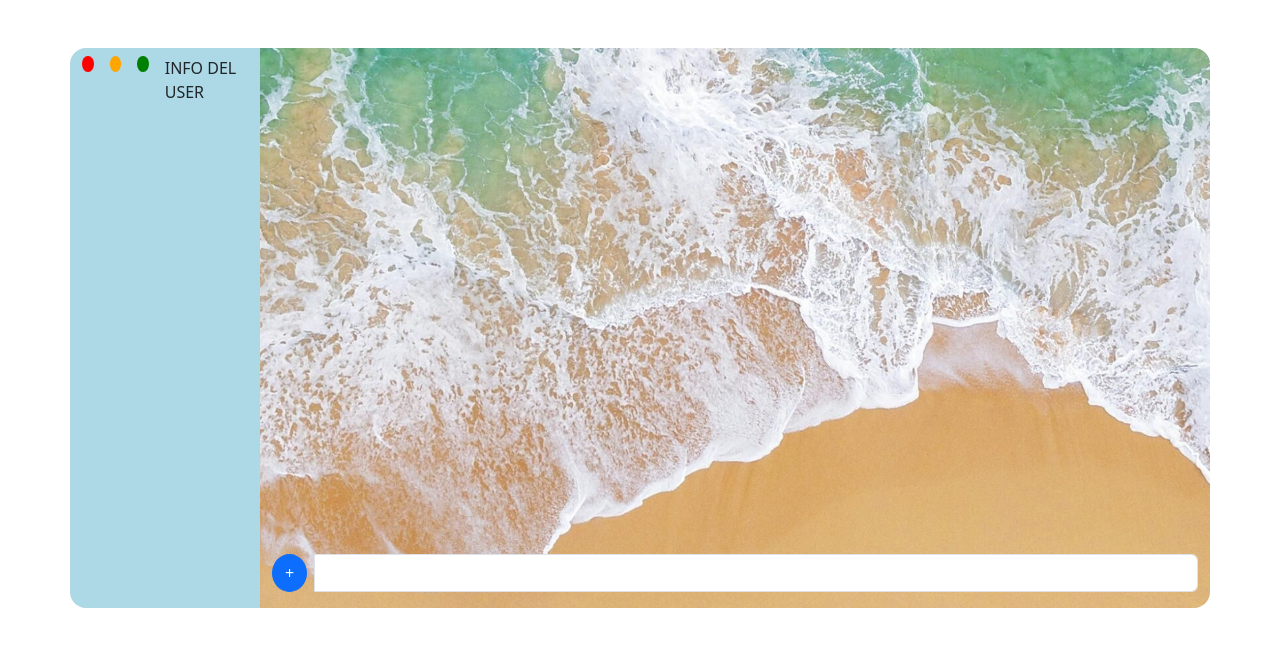
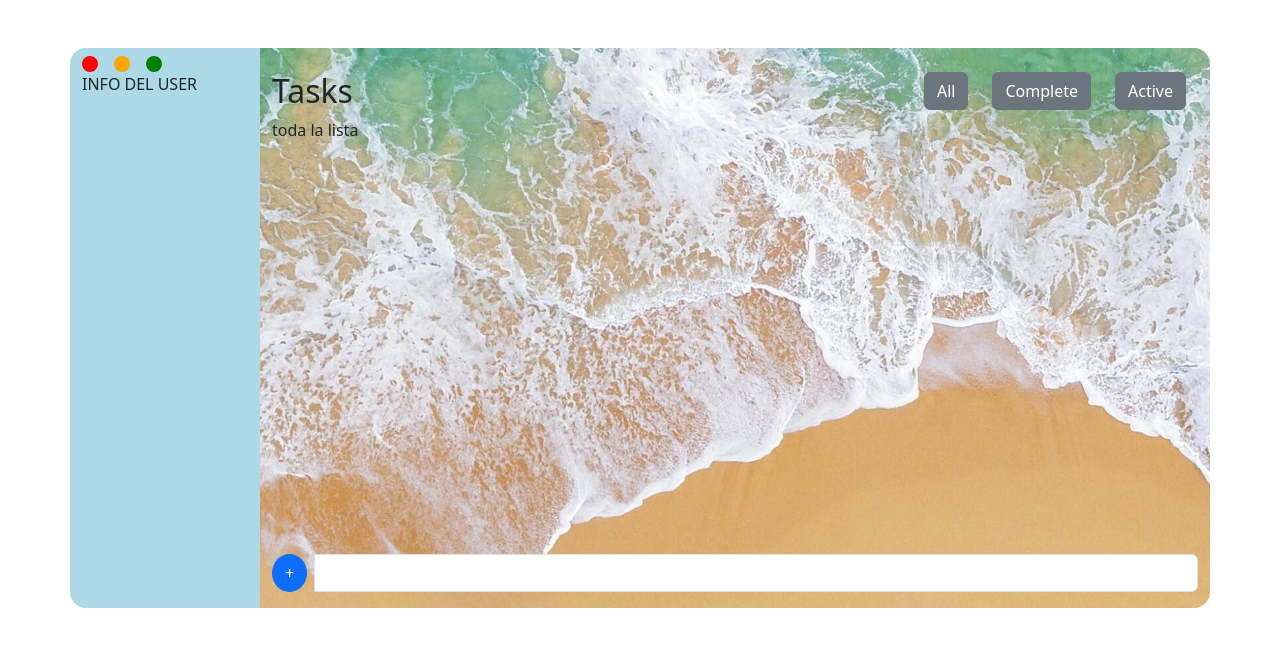
Before and after one commit to Lucas-Quiroga/crud-local, a React (Vite) app: page /all in a window 1280 px wide. Before the commit this address had no page. Shown: the top 646 px of the page. Built offline with nearby package versions, Linux system fonts and the light colour scheme.

Commit message:
posible cambios al filtro

```diff
--- a/src/App.tsx
+++ b/src/App.tsx
@@ -1,4 +1,3 @@
-import TodoContextProvider from "./context/TodoContext";
 import { Container, Row, Col } from "react-bootstrap";
 import beachImg from "./assets/beach.jpeg";
 import { BrowserRouter, Route, Routes } from "react-router-dom";
@@ -10,10 +9,6 @@ import TodoList from "./components/TodoList";
 function App() {
   return (
     <BrowserRouter>
-      <Routes>
-        <Route path="/" element={<Header />} />
-      </Routes>
-
       <Container
         className="mt-5 d-flex flex-column justify-content-center mx-auto container_app"
         style={{
@@ -39,6 +34,16 @@ function App() {
               justifyContent: "space-between",
             }}
           >
+            <Header />
+
+            <Routes>
+              <Route path="/all" element={"toda la lista"} />{" "}
+              {/* Renderiza el componente TodoList directamente en la ruta "/" */}
+              <Route path="/complete" element={"completas"} />{" "}
+              {/* Agrega un componente para la ruta "/complete" */}
+              <Route path="/active" element={"activadas"} />{" "}
+              {/* Agrega un componente para la ruta "/active" */}
+            </Routes>
             <TodoList />
           </Col>
         </Row>
--- a/src/components/Header.tsx
+++ b/src/components/Header.tsx
@@ -1,16 +1,25 @@
 //Este componente se encargará de renderizar el encabezado con los botones "All", "Complete" y "Active".
-
+import { NavLink, Link } from "react-router-dom";
 import { Container, Button } from "react-bootstrap";
 
 function Header() {
   return (
     <div className="d-flex justify-content-between mt-4">
       <h2>Tasks</h2>
-      <Container className="d-flex gap-4 justify-content-end">
-        <Button variant="secondary">All</Button>
-        <Button variant="secondary">Complete</Button>
-        <Button variant="secondary">Active</Button>
-      </Container>
+      <nav>
+        {" "}
+        <Container className="d-flex gap-4 justify-content-end">
+          <NavLink to="/">
+            <Button variant="secondary">All</Button>
+          </NavLink>
+          <NavLink to="/complete">
+            <Button variant="secondary">Complete</Button>
+          </NavLink>
+          <NavLink to="/active">
+            <Button variant="secondary">Active</Button>
+          </NavLink>
+        </Container>
+      </nav>
     </div>
   );
 }
--- a/src/components/TodoList.tsx
+++ b/src/components/TodoList.tsx
@@ -1,13 +1,41 @@
 //Este componente se encargará de renderizar la lista de tareas.
-import { useContext } from "react";
+import { useContext, useState } from "react";
 import { Container } from "react-bootstrap";
 import TodoItem from "./TodoItem";
 import TodoInput from "./TodoInput";
 import { todoContext } from "../context/TodoContext";
 
+interface Todo {
+  id: number;
+  text: string;
+  chequed: boolean;
+}
+
+enum Filter {
+  All = "All",
+  Complete = "Complete",
+  Active = "Active",
+}
+
 const TodoList = () => {
   const { todos, handleChequed, deleteTodo, handleShow, editTodoId, show } =
     useContext(todoContext);
+
+  const [filter, setFilter] = useState<Filter>(Filter.All);
+
+  const filterTodos = todos.filter((todo) => {
+    if (filter === Filter.Complete) {
+      return todo.chequed;
+    }
+    if (filter === Filter.Active) {
+      return !todo.chequed;
+    }
+    return true;
+  });
+
+  const handleFilterChange = (newFilter: Filter) => {
+    setFilter(newFilter);
+  };
 
   return (
     <div style={{ marginTop: "auto" }}>
@@ -30,6 +58,7 @@ const TodoList = () => {
             show={show}
           />
         ))}
+        <br />
       </Container>
       <TodoInput />
     </div>
--- a/src/components/UserInfo.tsx
+++ b/src/components/UserInfo.tsx
@@ -2,11 +2,14 @@
 
 const UserInfo = () => {
   return (
-    <div className="d-flex gap-3 ball_container mt-2">
-      <div className="ball" style={{ backgroundColor: "red" }}></div>
-      <div className="ball" style={{ backgroundColor: "orange" }}></div>
-      <div className="ball" style={{ backgroundColor: "green" }}></div>
-      INFO DEL USER
+    <div className="d-flex flex-column ">
+      <div className="d-flex gap-3 ball_container mt-2">
+        <div className="ball" style={{ backgroundColor: "red" }}></div>
+        <div className="ball" style={{ backgroundColor: "orange" }}></div>
+        <div className="ball" style={{ backgroundColor: "green" }}></div>
+      </div>
+
+      <div className="data"> INFO DEL USER</div>
     </div>
   );
 };
```
